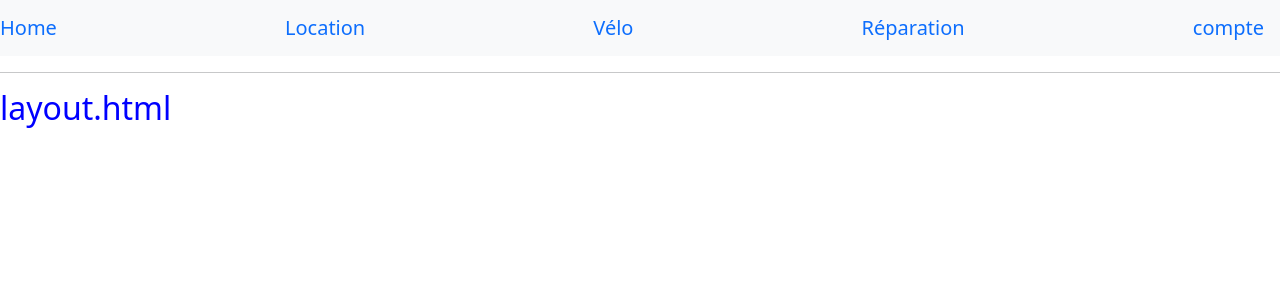
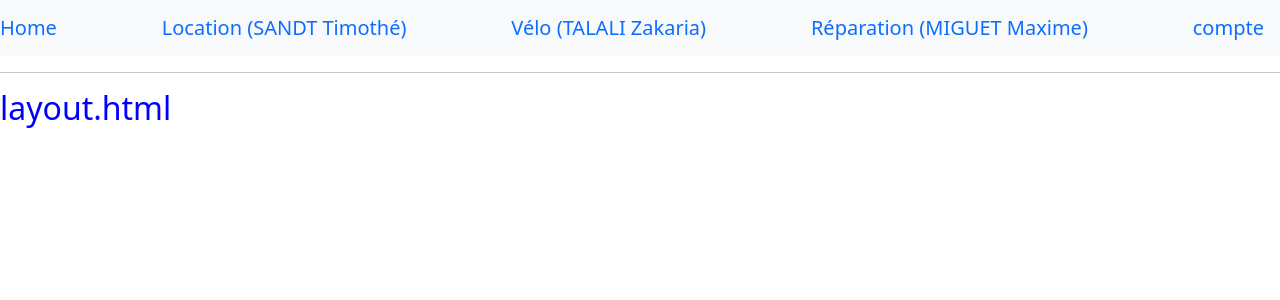
Before and after one commit to TimotheSandt/SAE1.03-1.04, a Flask app: page / in a window 1280 px wide. Shown: the top 300 px of the page. Run offline with Flask 3, Linux system fonts and the light colour scheme; some libraries are stand-ins or nearby versions.

Commit message:
les noms des pages

```diff
--- a/www/templates/nav.html
+++ b/www/templates/nav.html
@@ -1,8 +1,8 @@
 <nav class="navbar bg-light">
     <a class="navbar-brand" href="/">Home</a>
-    <a class="navbar-brand" href="/location/show">Location</a>
-    <a class="navbar-brand" href="/velo/show">Vélo</a>
-    <a class="navbar-brand" href="/reparation/show">Réparation</a>
+    <a class="navbar-brand" href="/location/show">Location (SANDT Timothé)</a>
+    <a class="navbar-brand" href="/velo/show">Vélo (TALALI Zakaria)</a>
+    <a class="navbar-brand" href="/reparation/show">Réparation (MIGUET Maxime)</a>
     <a class="navbar-brand" href="/compte/add">compte</a>
 </nav>
 <hr>
```
Also changed, not shown: www/templates/velo/show_velo.html (+4 -7 lines).
